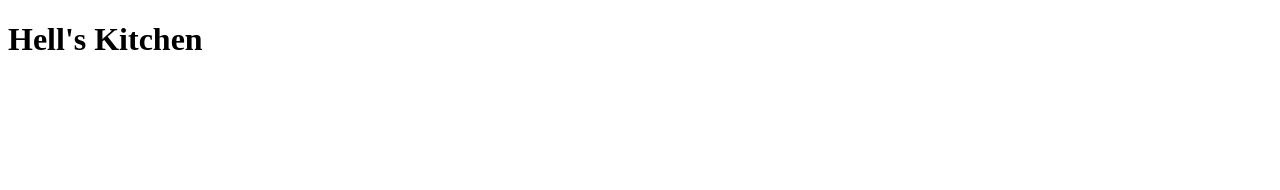
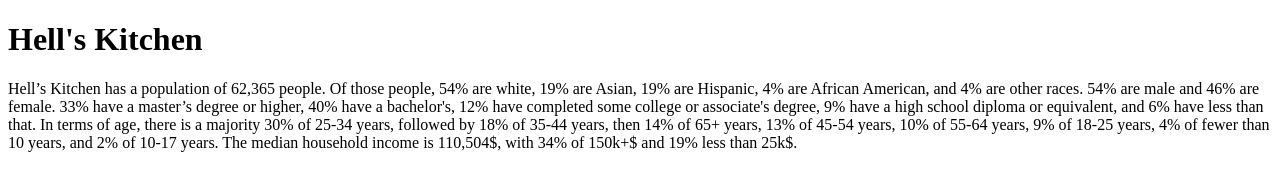
Before and after one commit to OrtRoss03/nomore, a plain HTML site: page index.html in a window 1280 px wide. Drawn offline with Linux system fonts and the light colour scheme.

Commit message:
Update index.html

```diff
--- a/index.html
+++ b/index.html
@@ -3,6 +3,7 @@
 <body>
 
 <h1>Hell's Kitchen</h1>
+<p>Hell’s Kitchen has a population of 62,365 people. Of those people, 54% are white, 19% are Asian, 19% are Hispanic, 4% are African American, and 4% are other races. 54% are male and 46% are female. 33% have a master’s degree or higher, 40% have a bachelor's, 12% have completed some college or associate's degree, 9% have a high school diploma or equivalent, and 6% have less than that. In terms of age, there is a majority 30% of 25-34 years, followed by 18% of 35-44 years, then 14% of 65+ years, 13% of 45-54 years, 10% of 55-64 years, 9% of 18-25 years, 4% of fewer than 10 years, and 2% of 10-17 years. The median household income is 110,504$, with 34% of 150k+$ and 19% less than 25k$.</p>
 
 </body>
 </html>
```
